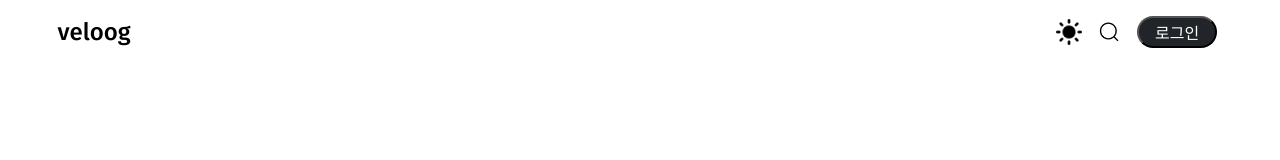
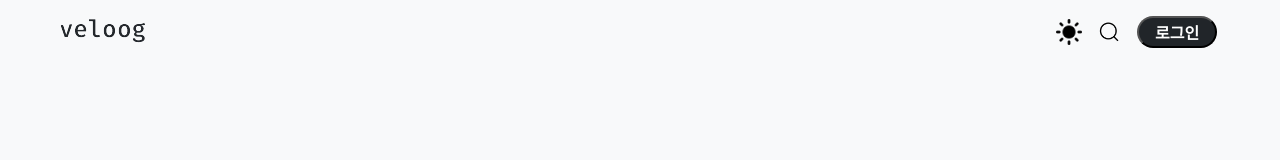
Before and after one commit to minjekang/veloog, a React (Create React App) app: page / in a window 1280 px wide. Shown: the top 160 px of the page. Built offline with nearby package versions, Linux system fonts and the light colour scheme; a web font is replaced by a local one.

Commit message:
header /logo

```diff
--- a/src/components/Header.js
+++ b/src/components/Header.js
@@ -1,11 +1,15 @@
 import React from "react";
+import { Link } from "react-router-dom";
 import "../style/component.scss";
 function Header() {
   return (
     <>
       <header>
         <div className="head">
-          <p className="logo">veloog</p>
+          <div className="logo">
+            <img src="images/logo.png" />
+            <img src="images/logo.png" className="logo-bold" />
+          </div>
           <div className="headiv">
             <img src="images/sun.png" className="sun" />
             <img src="images/search.png" className="search" />
--- a/src/style/component.scss
+++ b/src/style/component.scss
@@ -8,6 +8,7 @@ header {
   width: 100%;
   display: flex;
   justify-content: center;
+  background-color: #f8f9fa;
 }
 .head {
   font-family: "Fira Sans", sans-serif;
@@ -17,11 +18,15 @@ header {
   align-items: center;
   height: 64px;
 }
+
 .logo {
-  font-size: 24px;
-  font-weight: 590;
+  margin-top: 4px;
+  position: relative;
 }
-
+.logo-bold {
+  position: absolute;
+  right: 0;
+}
 .sun {
   width: 26px;
   height: 26px;
@@ -36,6 +41,7 @@ header {
   background-color: #212529;
   color: #ffffff;
   font-size: 16px;
+  font-weight: 600;
   border-radius: 20px;
 }
 
@@ -49,4 +55,5 @@ header {
 
 .a {
   height: 2000px;
+  background-color: #f8f9fa;
 }
```
Also changed, not shown: public/images/logo.png (added).
